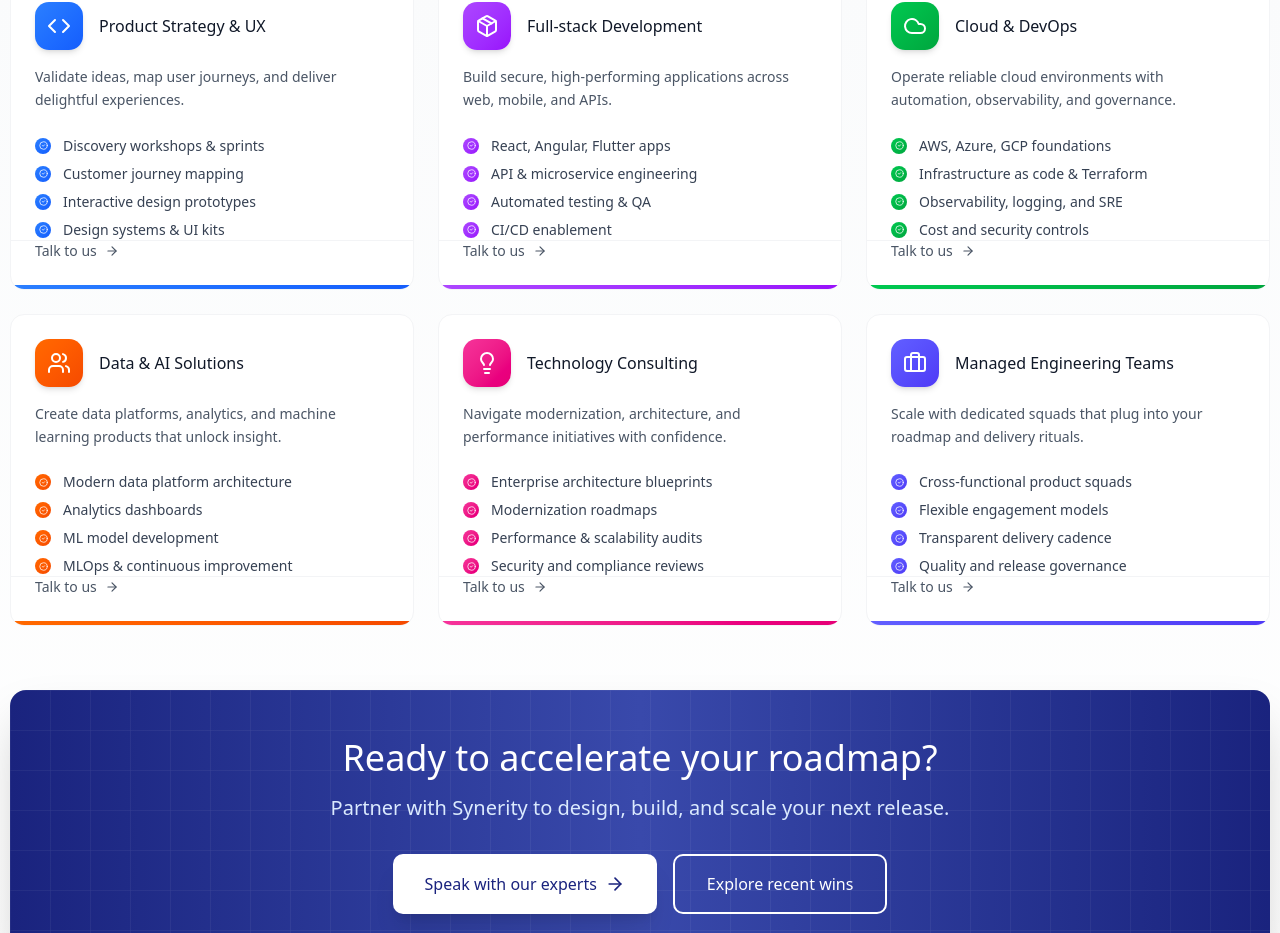
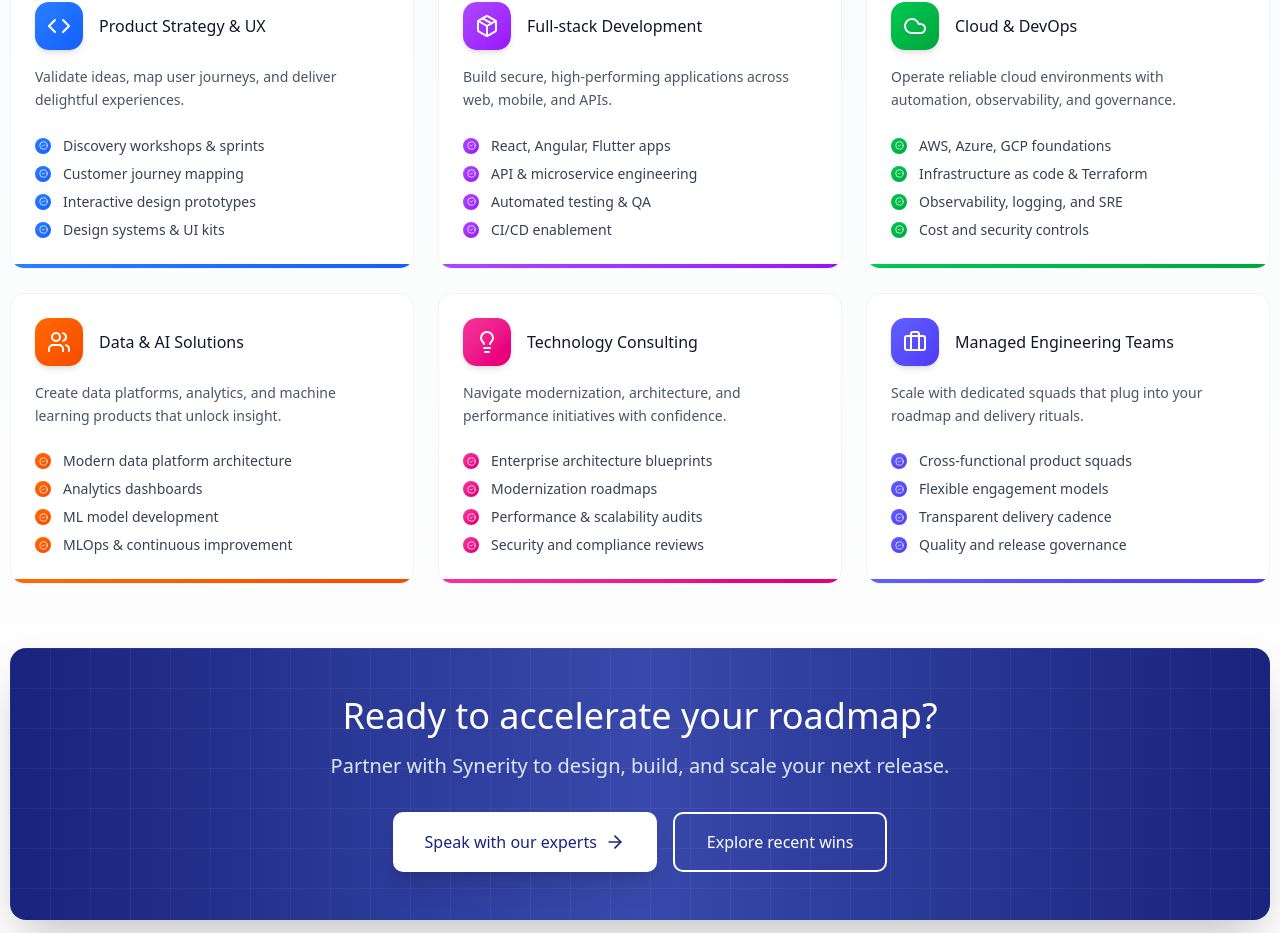
Before and after one commit to synerity-ai/synerityai-website, a React (Vite) app: page / in a window 1280 px wide. Shown: the part 2316-3249 px from the top of the page. Built offline with nearby package versions, Linux system fonts and the light colour scheme.

Commit message:
Update site title and streamline service cards

```diff
--- a/index.html
+++ b/index.html
@@ -4,7 +4,7 @@
     <head>
       <meta charset="UTF-8" />
       <meta name="viewport" content="width=device-width, initial-scale=1.0" />
-      <title>Homepage UI Design</title>
+    <title>Synerity AI | Enterprise Software Engineering</title>
     <link rel="preconnect" href="https://images.unsplash.com" />
     <link rel="dns-prefetch" href="https://images.unsplash.com" />
     </head>
--- a/src/components/Services.tsx
+++ b/src/components/Services.tsx
@@ -53,11 +53,6 @@ export function Services() {
       color: 'from-indigo-500 to-indigo-600',
     },
   ];
-
-  const handleLearnMore = (serviceTitleKey: string) => {
-    trackCtaClick(`services_${serviceTitleKey}_learn_more`, t('services.cards.learnMore'));
-    scrollToSection('contact', { focusSelector: contactFocusSelector });
-  };
 
   const handlePrimaryCta = () => {
     trackCtaClick('services_primary', t('services.cta.primary'));
@@ -149,7 +144,7 @@ export function Services() {
                 </div>
 
                 {/* Features List with Enhanced Styling */}
-                <div className="relative px-6 pb-4">
+                <div className="relative px-6 pb-6">
                   <motion.ul
                     role="list"
                     className="space-y-2"
@@ -170,19 +165,6 @@ export function Services() {
                       </motion.li>
                     ))}
                   </motion.ul>
-                </div>
-
-                {/* Learn More Button */}
-                <div className="relative px-6 pb-6 pt-0 border-t border-gray-100">
-                  <motion.button
-                    whileHover={{ x: 5 }}
-                    transition={{ duration: 0.25, ease: 'easeOut' }}
-                    className="flex items-center gap-2 text-sm text-gray-600 group-hover:text-[#1A237E] transition-colors font-medium"
-                    onClick={() => handleLearnMore(service.titleKey)}
-                  >
-                    <span>{t('services.cards.learnMore')}</span>
-                    <ArrowRight size={14} className="group-hover:translate-x-1 transition-transform duration-300" />
-                  </motion.button>
                 </div>
 
                 {/* Bottom Accent Line */}
```
